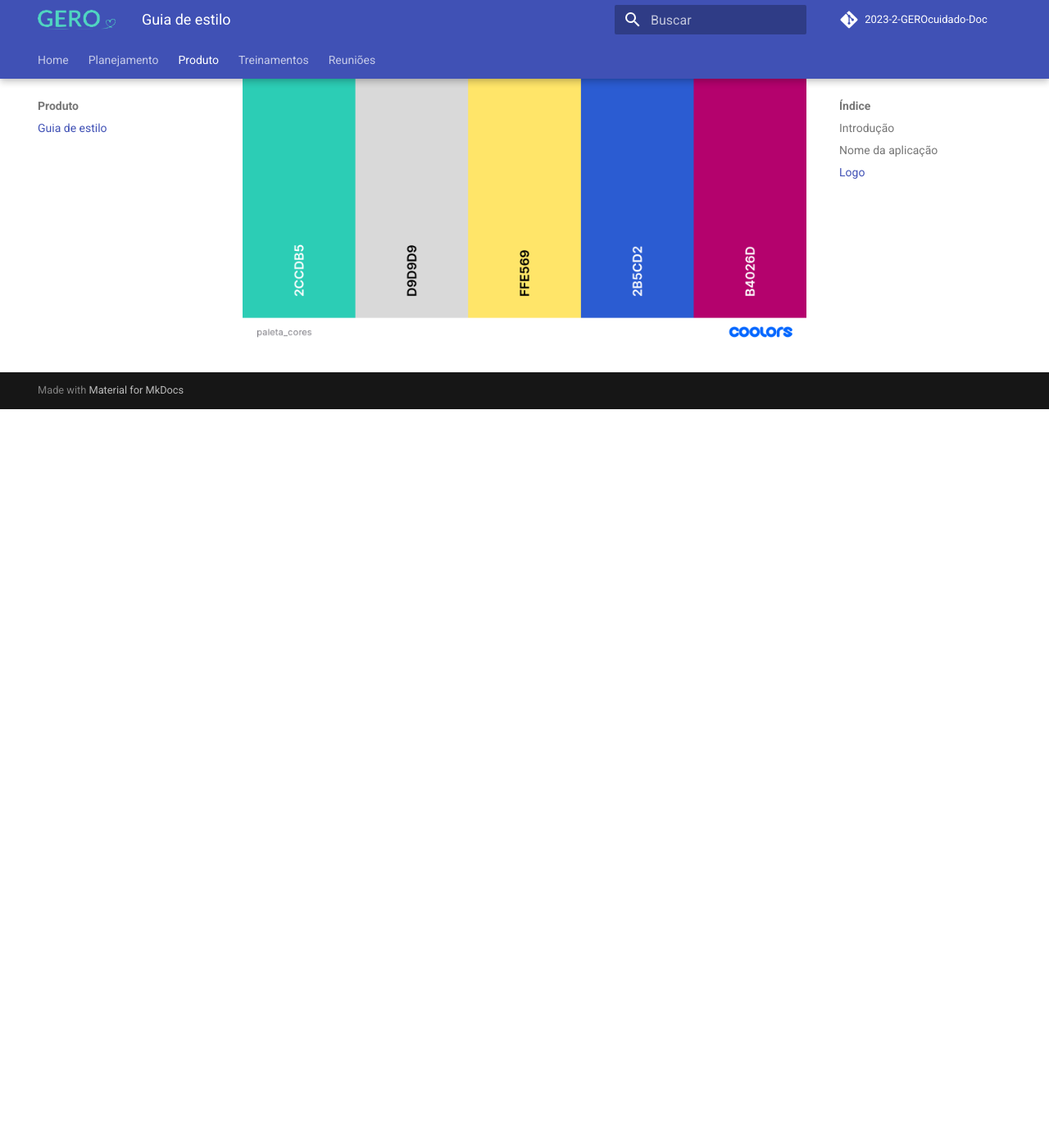
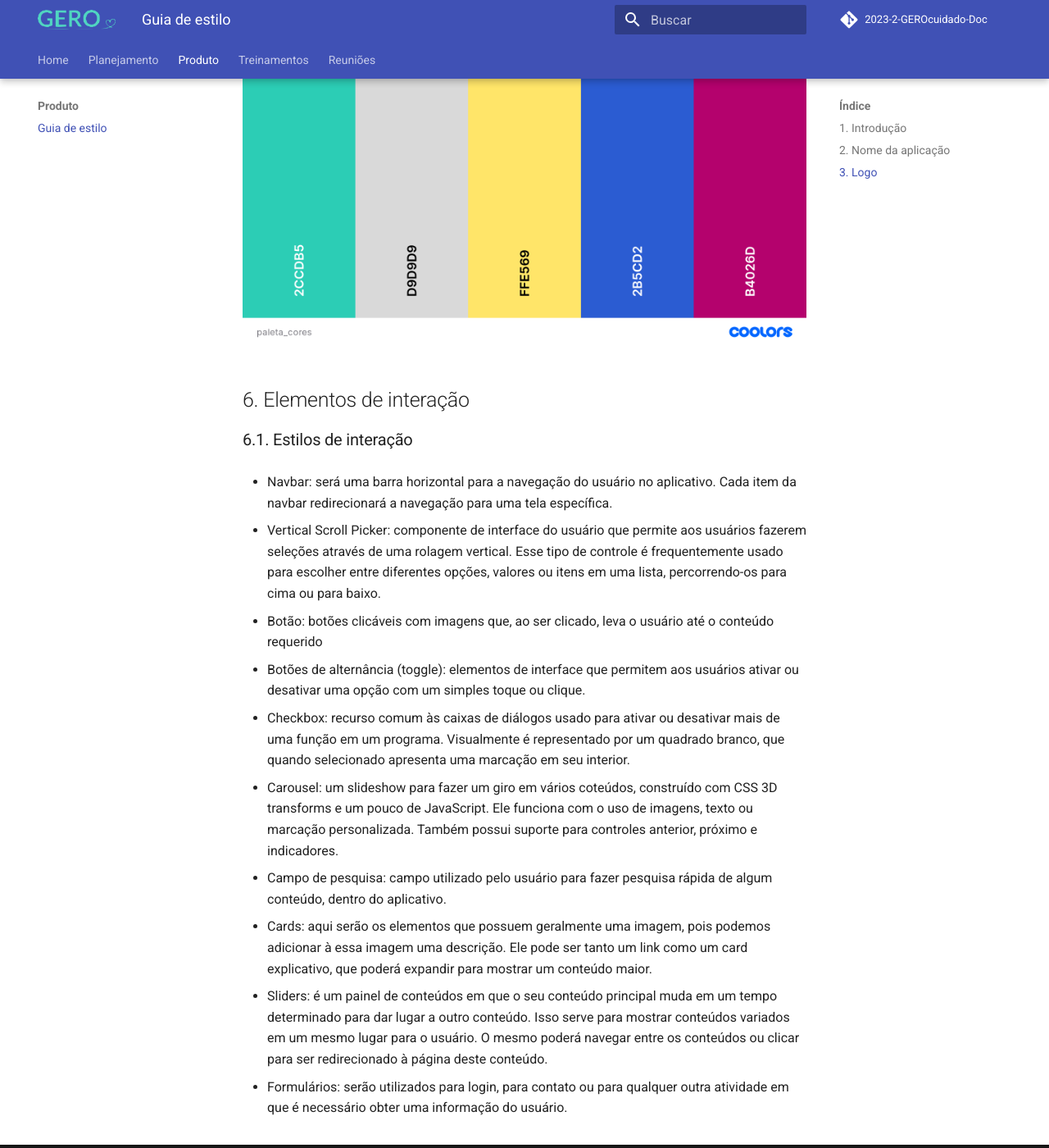
Before and after one commit to fga-eps-mds/2023-2-GEROcuidado-Doc, an MkDocs documentation site: the page built from docs/produto/guia_de_estilo.md, in a window 1280 px wide and 1400 px high, scrolled down 1584 px. Shown: the whole window at 82% size. Built offline with MkDocs 1.6.1 and Material for MkDocs 9.7.7, drawn with Linux system fonts in a browser that asks for light colours; comment, search, counter and statistics services are not loaded; before the commit the page ends 2083 px from its top, so only the background shows below that; some of the changed text lies outside the part shown.

Commit message:
Adiciona elementos de interação ao Guia de Estilo

```diff
--- a/docs/produto/guia_de_estilo.md
+++ b/docs/produto/guia_de_estilo.md
@@ -1,29 +1,58 @@
 # Guia de Estilo
 
-## Introdução
+## 1. Introdução
 
 Bem-vindo à Guia de Estilo da nossa aplicação! Este documento desempenha um papel vital na criação de uma experiência de usuário consistente. Aqui, você encontrará alguumas diretrizes de design que moldam a forma como nossa aplicação é apresentada ao mundo.
 
 Imagine nossa Guia de Estilo como um mapa que orienta a jornada visual e interativa de nossa aplicação, por meio da definição de alguns dos elementos de design, como cores, tipografia e layout.
 
-## Nome da aplicação
+## 2. Nome da aplicação
 
 O nome "Gero Cuidado" é muito mais do que um mero conjunto de palavras. Ele representa nosso firme compromisso em fornecer assistência e suporte de alta qualidade para os idosos, que merecem atenção e cuidados especiais. A palavra "Gero" é um prefixo derivado de "geriátrico", que está intrinsecamente ligado ao cuidado e à saúde das pessoas mais velhas. Reflete nossa dedicação em criar uma aplicação dedicada a melhorar a qualidade de vida e o bem-estar da população idosa.
 
-## Logo
+## 3. Logo
 
 ![Logo com Nome](../assets/imagens/logo_2.png)
 
 ![Logo sem Nome](../assets/imagens/logo_1.png)
 
-# Tipografia
+# 4. Tipografia
 
 As fontes utilizadas na aplicação serão:
 
 - **Inter**
+![Inter](/docs/assets/imagens/Fontes/Inter.png)
 - **Roboto**
+![Roboto](/docs/assets/imagens/Fontes/Roboto.png)
 - **Work Sans**
+![Work Sans](/docs/assets/imagens/Fontes/WorkSans.png)
 
-# Paleta de cores
+# 5. Paleta de cores
 
 ![paleta de cores](../assets/imagens/paleta_cores.png)
+
+## 6. Elementos de interação
+
+### 6.1. Estilos de interação
+
+* Navbar: será uma barra horizontal para a navegação do usuário no aplicativo. Cada item da navbar redirecionará a navegação para uma tela específica.
+
+* Vertical Scroll Picker: componente de interface do usuário que permite aos usuários fazerem seleções através de uma rolagem vertical. Esse tipo de controle é frequentemente usado para escolher entre diferentes opções, valores ou itens em uma lista, percorrendo-os para cima ou para baixo.
+
+* Botão: botões clicáveis com imagens que, ao ser clicado, leva o usuário até o conteúdo requerido
+
+* Botões de alternância (toggle): elementos de interface que permitem aos usuários ativar ou desativar uma opção com um simples toque ou clique.
+
+* Checkbox: recurso comum às caixas de diálogos usado para ativar ou desativar mais de uma função em um programa. Visualmente é representado por um quadrado branco, que quando selecionado apresenta uma marcação em seu interior.
+
+* Carousel: um slideshow para fazer um giro em vários coteúdos, construído com CSS 3D transforms e um pouco de JavaScript. Ele funciona com o uso de imagens, texto ou marcação personalizada. Também possui suporte para controles anterior, próximo e indicadores.
+
+* Campo de pesquisa: campo utilizado pelo usuário para fazer pesquisa rápida de algum conteúdo, dentro do aplicativo.
+
+
+* Cards: aqui serão os elementos que possuem geralmente uma imagem, pois podemos adicionar à essa imagem uma descrição. Ele pode ser tanto um link como um card explicativo, que poderá expandir para mostrar um conteúdo maior.
+
+
+* Sliders: é um painel de conteúdos em que o seu conteúdo principal muda em um tempo determinado para dar lugar a outro conteúdo. Isso serve para mostrar conteúdos variados em um mesmo lugar para o usuário. O mesmo poderá navegar entre os conteúdos ou clicar para ser redirecionado à página deste conteúdo.
+
+* Formulários: serão utilizados para login, para contato ou para qualquer outra atividade em que é necessário obter uma informação do usuário.
```
